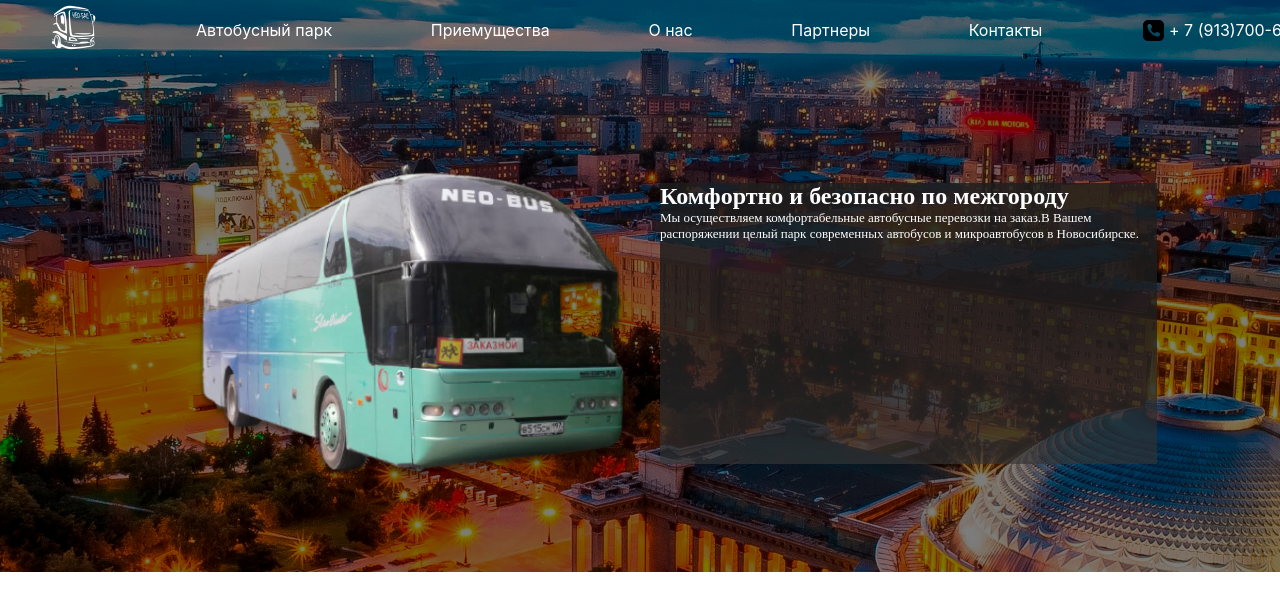
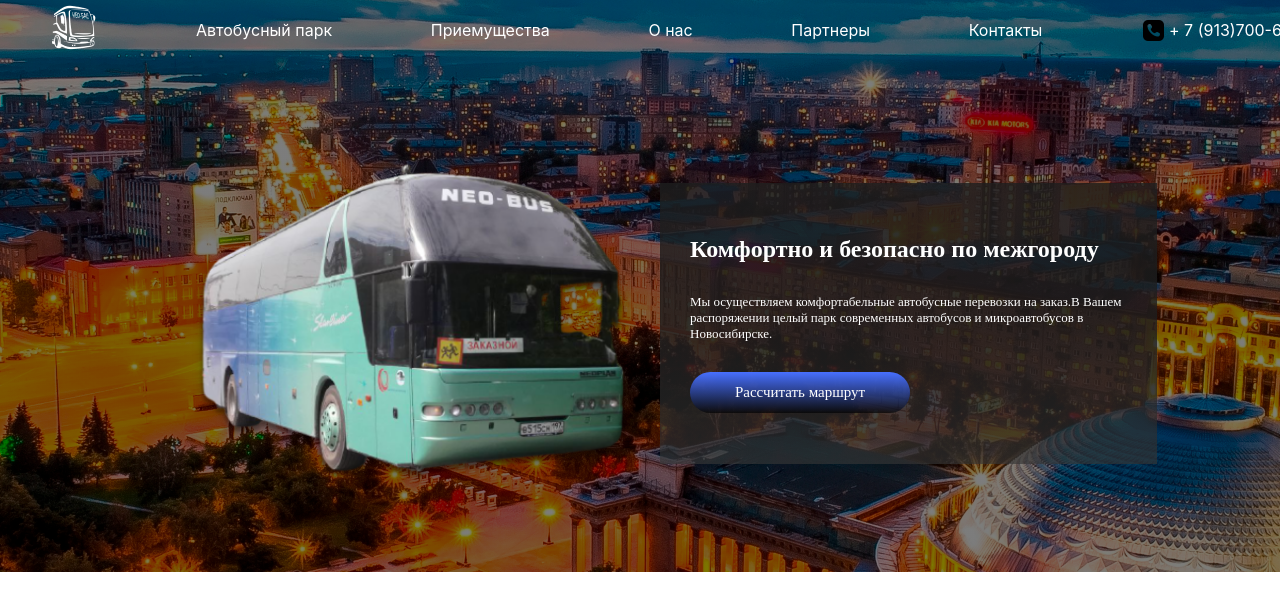
Before and after one commit to MegaVerkruzo/BusPark, a React (Create React App) app: page / in a window 1280 px wide. Shown: the top 610 px of the page. Built offline with nearby package versions, Linux system fonts and the light colour scheme.

Commit message:
+ HomePage

```diff
--- a/src/components/HomePage/HomePage.js
+++ b/src/components/HomePage/HomePage.js
@@ -11,15 +11,15 @@ const HomePage = () => {
             <div>
                 <img className={classes.content__main_image} src={bus}/>
                 <div className={classes.content__main}>
-                    <div className={`text text_title`}>
+                    <div className={`${classes.content__main_text_title}`}>
                         Комфортно и безопасно
                         по межгороду
                     </div>
-                    <div className={`text text_info`}>
+                    <div className={`${classes.content__main_text_info}`}>
                         Мы осуществляем комфортабельные автобусные перевозки на заказ.В Вашем распоряжении целый парк современных автобусов и микроавтобусов в Новосибирске.
                     </div>
-                    <div> {/*Кнопка*/}
-
+                    <div className={classes.content__main_button}> {/*Кнопка*/}
+                        Рассчитать маршрут
                     </div>
                 </div>
             </div>
--- a/src/components/HomePage/HomePage.module.css
+++ b/src/components/HomePage/HomePage.module.css
@@ -14,12 +14,66 @@
 }
 
 .content__main {
-
+    display: flex;
+    flex-direction: column;
+    align-items: flex-start;
+    justify-content: center;
     position: absolute;
     width: 497px;
     height: 281px;
     left: 660px;
     top: 183px;
-
     background: linear-gradient(181.66deg, rgba(30, 30, 30, 0.81) 50%, rgba(65, 65, 65, 0.5994) 115.95%);
 }
+
+.content__main_text_title {
+    margin: 30px;
+    font-family: Montserrat;
+    font-style: normal;
+    font-weight: bold;
+    font-size: 24px;
+    line-height: 29px;
+
+    color: #FFFFFF;
+}
+
+.content__main_text_info {
+    margin: 0 30px;
+
+    font-family: Montserrat;
+    font-style: normal;
+    font-weight: normal;
+    font-size: 13px;
+    line-height: 16px;
+
+    color: #FFFFFF;
+}
+
+.content__main_button {
+    user-select: none;
+    cursor: pointer;
+    margin: 30px;
+
+    width: 220px;
+    height: 41px;
+
+    display: flex;
+    justify-content: center;
+    align-items: center;
+
+    background: linear-gradient(180deg, #4770FF 0%, rgba(0, 0, 0, 0.67) 100%);
+    border-radius: 30px;
+
+
+    font-family: Montserrat;
+    font-style: normal;
+    font-weight: normal;
+    font-size: 15px;
+    line-height: 18px;
+
+    color: #FFFFFF;
+}
+
+.content__main_button:hover {
+    color: lightcyan;
+}
```
